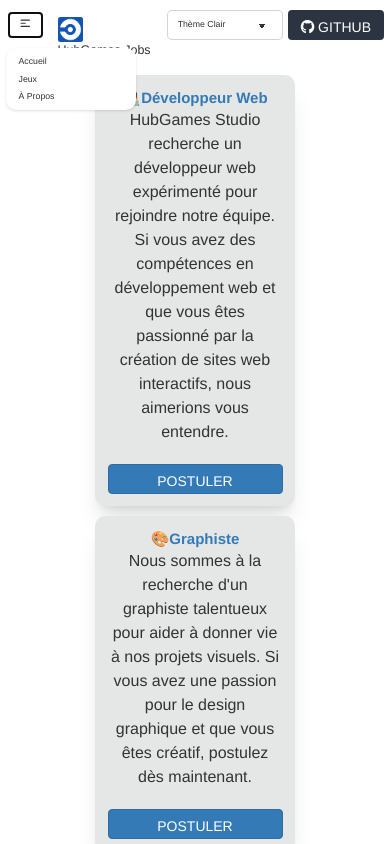
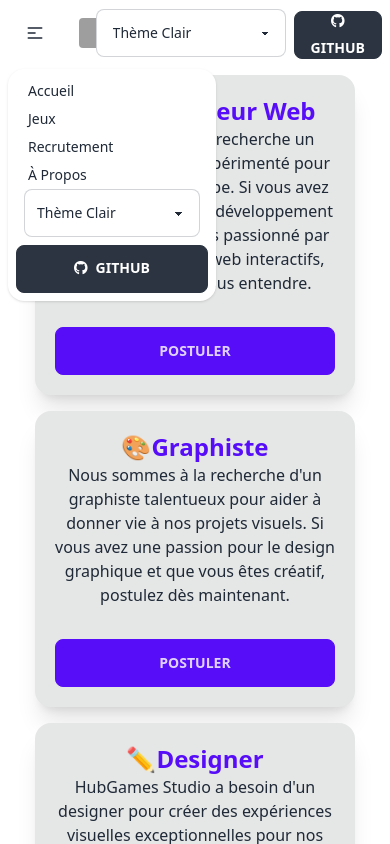
Before and after one commit to TheHubGames/jobs_hub_games, a website: page index.html in a window 390 px wide. Both pictures are taken after a click on the label 25 px from the left and 25 px from the top of the page. Shown: the top 844 px of the page. Drawn offline with nearby package versions, Linux system fonts and the light colour scheme; no server answers; grey boxes are pictures that could not be loaded; a script that the page names is missing.

Commit message:
Update index.html
Signed-off-by: Klaynight <63601267+Klaynight-dev@users.noreply.github.com>

```diff
--- a/index.html
+++ b/index.html
@@ -1,17 +1,27 @@
 <!DOCTYPE html>
 <html lang="en">
-
 <head>
     <meta charset="UTF-8">
-    <meta name="viewport" content="width=device-width, initial-scale=1.0">
-    <meta property="og:image" content="https://raw.githubusercontent.com/TheHubGames/jobs_hub_games/main/image/icon.png?raw=true" />
+    <meta http-equiv="Content-Type" content="text/html;charset=utf-8" />
 
-    <link href="https://cdn.jsdelivr.net/npm/daisyui@3.9.3/dist/full.css" rel="stylesheet" type="text/css">
-    <link rel="stylesheet" href="https://cdnjs.cloudflare.com/ajax/libs/bootstrap/3.3.7/css/bootstrap.min.css">
-    <script src="https://cdn.tailwindcss.com"></script>
-    <script src="https://cdn.jsdelivr.net/npm/theme-change@2.0.2/index.js"></script>
+    <!-- Primary Meta Tags -->
+    <meta name="title" content="Offres d'emploi - HubGames Studio" />
+    <meta name="description" content="Vous cherchez un emploi dans le domaine du jeu vidéo ? Rejoignez Hub Games Studio, une entreprise innovante et dynamique qui crée des jeux passionnants et divertissants. Découvrez nos offres d’emploi et postulez en ligne dès maintenant. Hub Games Studio, le studio qui fait battre votre cœur de gamer." />
 
-    <script src="https://ajax.googleapis.com/ajax/libs/jquery/3.3.1/jquery.min.js"></script>
+    <!-- Open Graph -->
+    <meta property="og:type" content="website" />
+    <meta property="og:url" content="https://jobs.hubgames.studio" />
+    <meta property="og:title" content="Offres d'emploi - HubGames Studio" />
+    <meta property="og:description" content="Vous cherchez un emploi dans le domaine du jeu vidéo ? Rejoignez Hub Games Studio, une entreprise innovante et dynamique qui crée des jeux passionnants et divertissants. Découvrez nos offres d’emploi et postulez en ligne dès maintenant. Hub Games Studio, le studio qui fait battre votre cœur de gamer." />
+    <meta property="og:image" content="https://hubgames.studio/image/icon.png" />
+
+    <!-- Twitter -->
+    <meta property="twitter:card" content="summary_large_image" />
+    <meta property="twitter:url" content="https://jobs.hubgames.studio" />
+    <meta property="twitter:title" content="Offres d'emploi - HubGames Studio" />
+    <meta property="twitter:description" content="Vous cherchez un emploi dans le domaine du jeu vidéo ? Rejoignez Hub Games Studio, une entreprise innovante et dynamique qui crée des jeux passionnants et divertissants. Découvrez nos offres d’emploi et postulez en ligne dès maintenant. Hub Games Studio, le studio qui fait battre votre cœur de gamer." />
+    <meta property="twitter:image" content="https://hubgames.studio/image/icon.png" />
+
     <script>
     $(document).ready(function(){
       // Add smooth scrolling to all links
@@ -38,78 +48,134 @@
       });
     });
     </script>
+    <script>
+      const owner = 'TheHubGames',
+          repo = 'jobs_hub_games';
+
+    axios
+      .get(`https://api.github.com/repos/${owner}/${repo}/contributors`)
+        .then(response => {
+
+        const contributors = response.data;
+        const list = document.getElementById("contributors");
+
+        contributors.forEach(contributor => {
+          const li = document.createElement('li');
+
+          const a = document.createElement('a');
+          a.href = `https://github.com/${contributor.login}`;
+          a.innerHTML = contributor.login;
+
+          // Add class
+          a.classList.add("hover:underline");
+          a.classList.add("mr-4");
+
+          li.appendChild(a);
+          list.appendChild(li);
+        });
+
+      });
+
+    window.addEventListener("load", function() {
+      // La page est entièrement chargée, masquez l'écran de chargement.
+      document.getElementById("loader").style.display = "none";
+      document.getElementById("content").style.display = "block"; // Affiche le contenu principal
+      });
+    </script>
+    <script>
+      window.addEventListener("load", function() {
+        // La page est entièrement chargée, masquez l'écran de chargement.
+        document.getElementById("loader").style.display = "none";
+        document.getElementById("content").style.display = "block"; // Affiche le contenu principal
+        });
+    </script>
     <script src="https://cdnjs.cloudflare.com/ajax/libs/axios/0.21.1/axios.min.js"></script>
     <script src="https://cdn.jsdelivr.net/npm/markdown-it/dist/markdown-it.min.js"></script>
 
     <title>Offres d'emploi - HubGames Studio</title>
 
+    <link href="https://cdn.jsdelivr.net/npm/daisyui@3.9.3/dist/full.css" rel="stylesheet" type="text/css" />
+    <script src="https://cdn.tailwindcss.com"></script>
     <link rel="stylesheet" href="style.css">
     <link rel="icon" href="image/icon.png">
-    <meta name="description" content="Découvrez nos offres d'emploi chez HubGames Studio. Nous recherchons des développeurs web, des graphistes, des designers et des développeurs de jeux passionnés pour rejoindre notre équipe. Rejoignez-nous pour des opportunités excitantes dans le domaine du développement web et du design graphique.">
 </head>
 <body class="bg-base-100">
-    <div class="navbar bg-base-100">
-      <div class="navbar-start">
-        <div class="dropdown">
-          <label tabindex="0" class="btn btn-ghost lg:hidden">
-            <svg xmlns="http://www.w3.org/2000/svg" class="h-5 w-5" fill="none" viewBox="0 0 24 24" stroke="currentColor"><path stroke-linecap="round" stroke-linejoin="round" stroke-width="2" d="M4 6h16M4 12h8m-8 6h16" /></svg>
-          </label>
-          <ul tabindex="0" class="menu menu-sm dropdown-content mt-3 z-[1] p-2 shadow bg-base-100 rounded-box w-52">
-            <li><a href="">Accueil</a></li>
-            <li>
-              <a href="#game">Jeux</a>
-              <!-- <ul class="p-2">
-                <li><a>Submenu 1</a></li>
-                <li><a>Submenu 2</a></li>
-              </ul> -->
-            </li>
-            <li><a href="About">À Propos</a></li>
+      <div id="loader">
+        <div id="loader-spinner"></div>
+        <p>Chargement en cours...</p>
+      </div>
+<div class="navbar bg-base-100">
+  <div class="navbar-start">
+    <div class="dropdown">
+      <label tabindex="0" class="btn btn-ghost lg:hidden">
+        <svg xmlns="http://www.w3.org/2000/svg" class="h-5 w-5" fill="none" viewBox="0 0 24 24" stroke="currentColor">
+        <path stroke-linecap="round" stroke-linejoin="round" stroke-width="2" d="M4 6h16M4 12h8m-8 6h16" /></svg>
+      </label>
+      <ul tabindex="0" class="menu menu-sm dropdown-content mt-3 z-[1] p-2 shadow bg-base-100 rounded-box w-52">
+        <li><a href="https://hubgames.studio">Accueil</a></li>
+        <li>
+          <a href="https://hubgames.studio/#game">Jeux</a>
+          <!-- <ul class="p-2">
+            <li><a>Submenu 1</a></li>
+            <li><a>Submenu 2</a></li>
+          </ul> -->
+        </li>
+        <li><a href="https://jobs.hubgames.studio/">Recrutement</a></li>
+        <li><a href="https://hubgames.studio/About">À Propos</a></li>
+        <li>
+            <select id="affiche-625" class="select select-bordered mx-2" data-choose-theme>
+                <option value="light">Thème Clair</option>
+                <option value="dark">Thème Sombre</option>
+                <option value="aqua">Thème DreamCloud</option>
+            </select>
+        </li>
+        <li>
+          <a id="affiche-390" href="https://github.com/TheHubGames/hub_games" class="btn btn-neutral text-white mt-2 flex items-center">
+              <i class="fa-brands fa-github mt-2"></i>
+              <p class="mt-2">GitHub</p>
+          </a>
+        </li>
+
+      </ul>
+    </div>
+    <a href="https://hubgames.studio" class="btn btn-ghost normal-case text-xl" style="font-family: 'Westway', sans-serif;">
+        <img src="https://hubgames.studio/image/icon.png" class="w-10 rounded">
+        HubGames
+    </a>
+  </div>
+  <div class="navbar-center hidden lg:flex">
+    <ul class="menu menu-horizontal px-1">
+      <li>
+        <a href="https://jobs.hubgames.studio">Accueil</a>
+      </li>
+      <!-- <li tabindex="0">
+        <details>
+          <summary>Parent</summary>
+          <ul class="p-2">
+            <li><a>Submenu 1</a></li>
+            <li><a>Submenu 2</a></li>
           </ul>
-        </div>
-        <a class="btn btn-ghost normal-case text-xl">
-            <img src="image/icon.png" class="w-10 rounded">
-            HubGames Jobs
-        </a>
-      </div>
-      <div class="navbar-center hidden lg:flex">
-        <ul class="menu menu-horizontal px-1">
-          <li><a href="https://hubgames.studio/">Accueil</a></li>
-          <!-- <li tabindex="0">
-            <details>
-              <summary>Parent</summary>
-              <ul class="p-2">
-                <li><a>Submenu 1</a></li>
-                <li><a>Submenu 2</a></li>
-              </ul>
-            </details>
-          </li> -->
-          <li><a href="#jobs">Jobs</a></li>
-          <li><a href="https://hubgames.studio/About">À Propos</a></li>
-        </ul>
-      </div>
-      <div class="navbar-end">
-        <select class="select select-bordered mx-2" data-choose-theme>
-          <option value="light">Thème Clair</option>
-          <option value="dark">Thème Sombre</option>
-          <option value="aqua">Thème DreamCloud</option>
-        </select>
-        <a href="https://github.com/TheHubGames/hub_games" class="btn btn-neutral text-white"><i class="fa-brands fa-github"></i> GitHub</a>
-      </div>
+        </details>
+      </li> -->
+      <li>
+        <a href="https://jobs.hubgames.studio#jobs">Jobs</a>
+      </li>
+      <li>
+        <a href="https://hubgames.studio/About">À Propos</a>
+      </li>
+    </ul>
+  </div>
+  <div class="navbar-end">
+    <select id="affiche625" class="select select-bordered mx-2" data-choose-theme>
+      <option value="light">Thème Clair</option>
+      <option value="dark">Thème Sombre</option>
+      <option value="aqua">Thème DreamCloud</option>
+    </select>
+    <div id="affiche390">
+      <a href="https://github.com/TheHubGames/hub_games" class="btn btn-neutral text-white"><i class="fa-brands fa-github"></i> GitHub</a>
     </div>
-
-      <!--La gestion de la selection avec JQuerry-->
-      <script>
-        // Lorsqu'un bouton "Postuler" est cliqué
-        $('.btn-primary').on('click', function(e) {
-          e.preventDefault(); // Empêche le comportement par défaut du lien
-
-          // Récupère l'URL du bouton "Postuler" cliqué
-          const url = $(this).attr('href');
-
-          // Redirige vers la page de recrutement avec les paramètres d'URL
-          window.location.href = url;
-        });
-      </script>
+  </div>
+</div>
 
     <div id="jobs" class="place-items-center gap-4 grid lg:grid-cols-4 md:grid-cols-3 sm:grid-cols-1">
       <div class="mt-4 card w-80 bg-base-300 shadow-xl p-5 h-full flex flex-col justify-between">
@@ -122,7 +188,7 @@
           </h2>
           <p class="job-description">HubGames Studio recherche un développeur web expérimenté pour rejoindre notre équipe. Si vous avez des compétences en développement web et que vous êtes passionné par la création de sites web interactifs, nous aimerions vous entendre.</p>
         </div>
-        <a class="btn btn-primary mt-4 transition-transform transform hover:scale-105 hover:shadow-md " href="recrutement-form/index.html?domaine=developpeur_web">Postuler</a>
+        <a class="btn btn-primary mt-4 transition-transform transform hover:scale-105 hover:shadow-md" href="recrutement-form">Postuler</a>
       </div>
 
       <div class="mt-4 card w-80 bg-base-300 shadow-xl p-5 h-full flex flex-col justify-between">
@@ -135,7 +201,7 @@
           </h2>
           <p class="job-description">Nous sommes à la recherche d'un graphiste talentueux pour aider à donner vie à nos projets visuels. Si vous avez une passion pour le design graphique et que vous êtes créatif, postulez dès maintenant.</p>
         </div>
-        <a class="btn btn-primary mt-4 transition-transform transform hover:scale-105 hover:shadow-md" href="recrutement-form/index.html?domaine=graphiste">Postuler</a>
+        <a class="btn btn-primary mt-4 transition-transform transform hover:scale-105 hover:shadow-md" href="recrutement-form">Postuler</a>
       </div>
 
       <div class="mt-4 card w-80 bg-base-300 shadow-xl p-5 h-full flex flex-col justify-between">
@@ -148,7 +214,7 @@
           </h2>
           <p class="job-description">HubGames Studio a besoin d'un designer pour créer des expériences visuelles exceptionnelles pour nos jeux et applications. Si vous êtes un concepteur créatif et que vous aimez repousser les limites du design, rejoignez-nous.</p>
         </div>
-        <a class="btn btn-primary mt-4 transition-transform transform hover:scale-105 hover:shadow-md" href="recrutement-form/index.html?domaine=designer">Postuler</a>
+        <a class="btn btn-primary mt-4 transition-transform transform hover:scale-105 hover:shadow-md" href="recrutement-form">Postuler</a>
       </div>
 
       <div class="mt-4 card w-80 bg-base-300 shadow-xl p-5 h-full flex flex-col justify-between">
@@ -161,41 +227,9 @@
           </h2>
           <p class="job-description">Nous recherchons un développeur de jeu/app passionné pour participer à la création de nos jeux et applications. Si vous avez de l'expérience dans le développement de jeux ou d'applications, postulez dès maintenant.</p>
         </div>
-        <a class="btn btn-primary mt-4 transition-transform transform hover:scale-105 hover:shadow-md" href="recrutement-form/index.html?domaine=developpeur_jeu_app">Postuler</a>
+        <a class="btn btn-primary mt-4 transition-transform transform hover:scale-105 hover:shadow-md" href="recrutement-form">Postuler</a>
       </div>
     </div>
-
-
-
-<script src="https://cdnjs.cloudflare.com/ajax/libs/axios/0.21.1/axios.min.js"></script>
-<script>
-  const owner = 'TheHubGames',
-      repo = 'jobs_hub_games';
-
-axios
-  .get(`https://api.github.com/repos/${owner}/${repo}/contributors`)
-    .then(response => {
-
-    const contributors = response.data;
-    const list = document.getElementById("contributors");
-
-    contributors.forEach(contributor => {
-      const li = document.createElement('li');
-
-      const a = document.createElement('a');
-      a.href = `https://github.com/${contributor.login}`;
-      a.innerHTML = contributor.login;
-
-      // Add class
-      a.classList.add("hover:underline");
-      a.classList.add("mr-4");
-
-      li.appendChild(a);
-      list.appendChild(li);
-    });
-
-  });
-</script>
 
 <footer class="bg-base-100">
     <div class="w-full mx-auto max-w-screen-xl p-4 md:flex md:items-center md:justify-between">
```
